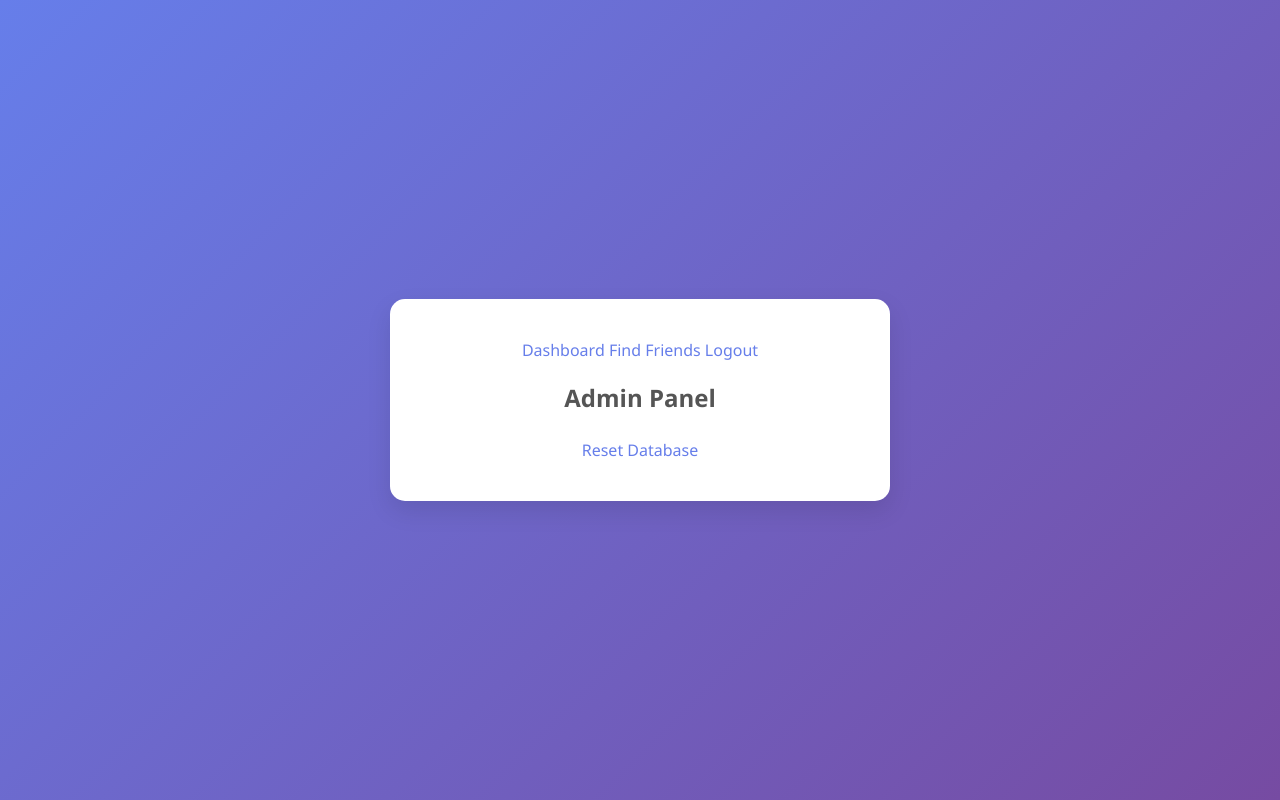
After one commit to brewmarsh/pickaladder, a Flask app: template templates/admin.html in a window 1280 px wide. The commit adds this page. Run offline with Flask 2, Linux system fonts and the light colour scheme; the template is opened without the code that fills it, so the values that code supplies are empty; some libraries are stand-ins or nearby versions.

Commit message:
Add admin functionality and fix database issues

```diff
--- a/app.py
+++ b/app.py
@@ -31,6 +31,7 @@ def login():
         conn.close()
         if user and check_password_hash(user[2], password):
             session['user_id'] = user[0]
+            session['is_admin'] = user[6]
             return redirect(url_for('dashboard'))
         else:
             return 'Invalid username or password.'
@@ -52,9 +53,11 @@ def register():
         hashed_password = generate_password_hash(password, method='pbkdf2:sha256')
         conn = get_db_connection()
         cur = conn.cursor()
+        cur.execute('SELECT id FROM users')
+        is_first_user = cur.fetchone() is None
         try:
-            cur.execute('INSERT INTO users (username, password, email, name, dupr_rating) VALUES (%s, %s, %s, %s, %s)',
-                        (username, hashed_password, email, name, dupr_rating))
+            cur.execute('INSERT INTO users (username, password, email, name, dupr_rating, is_admin) VALUES (%s, %s, %s, %s, %s, %s)',
+                        (username, hashed_password, email, name, dupr_rating, is_first_user))
             conn.commit()
         except:
             conn.rollback()
@@ -110,5 +113,40 @@ def add_friend(friend_id):
         conn.close()
     return redirect(url_for('users'))
 
+@app.route('/admin')
+def admin():
+    if 'user_id' not in session:
+        return redirect(url_for('login'))
+    user_id = session['user_id']
+    conn = get_db_connection()
+    cur = conn.cursor()
+    cur.execute('SELECT is_admin FROM users WHERE id = %s', (user_id,))
+    is_admin = cur.fetchone()[0]
+    cur.close()
+    conn.close()
+    if not is_admin:
+        return redirect(url_for('dashboard'))
+    return render_template('admin.html')
+
+@app.route('/admin/reset_db')
+def reset_db():
+    if 'user_id' not in session:
+        return redirect(url_for('login'))
+    user_id = session['user_id']
+    conn = get_db_connection()
+    cur = conn.cursor()
+    cur.execute('SELECT is_admin FROM users WHERE id = %s', (user_id,))
+    is_admin = cur.fetchone()[0]
+    if not is_admin:
+        cur.close()
+        conn.close()
+        return redirect(url_for('dashboard'))
+
+    cur.execute('TRUNCATE TABLE friends, users RESTART IDENTITY')
+    conn.commit()
+    cur.close()
+    conn.close()
+    return redirect(url_for('admin'))
+
 if __name__ == '__main__':
     app.run(debug=True, host='0.0.0.0', port=27272)
--- a/docker-compose.yml
+++ b/docker-compose.yml
@@ -11,8 +11,6 @@ services:
       - db
   db:
     image: postgres:13
-    volumes:
-      - ./init.sql:/docker-entrypoint-initdb.d/init.sql
     environment:
       - POSTGRES_USER=user
       - POSTGRES_PASSWORD=password
--- a/init.sql
+++ b/init.sql
@@ -4,7 +4,8 @@ CREATE TABLE users (
     password TEXT NOT NULL,
     email TEXT,
     name TEXT,
-    dupr_rating NUMERIC(3, 2)
+    dupr_rating NUMERIC(3, 2),
+    is_admin BOOLEAN DEFAULT FALSE
 );
 
 CREATE TABLE friends (
--- /dev/null
+++ b/templates/admin.html
@@ -0,0 +1,16 @@
+<!DOCTYPE html>
+<html lang="en">
+<head>
+    <meta charset="UTF-8">
+    <meta name="viewport" content="width=device-width, initial-scale=1.0">
+    <title>Admin - pickaladder</title>
+    <link rel="stylesheet" href="{{ url_for('static', filename='style.css') }}">
+</head>
+<body>
+    <div class="container">
+        {% include 'navbar.html' %}
+        <h2>Admin Panel</h2>
+        <a href="/admin/reset_db">Reset Database</a>
+    </div>
+</body>
+</html>
--- a/templates/navbar.html
+++ b/templates/navbar.html
@@ -1,5 +1,8 @@
 <nav>
     <a href="/dashboard">Dashboard</a>
     <a href="/users">Find Friends</a>
+    {% if session['is_admin'] %}
+    <a href="/admin">Admin</a>
+    {% endif %}
     <a href="/logout">Logout</a>
 </nav>
```
